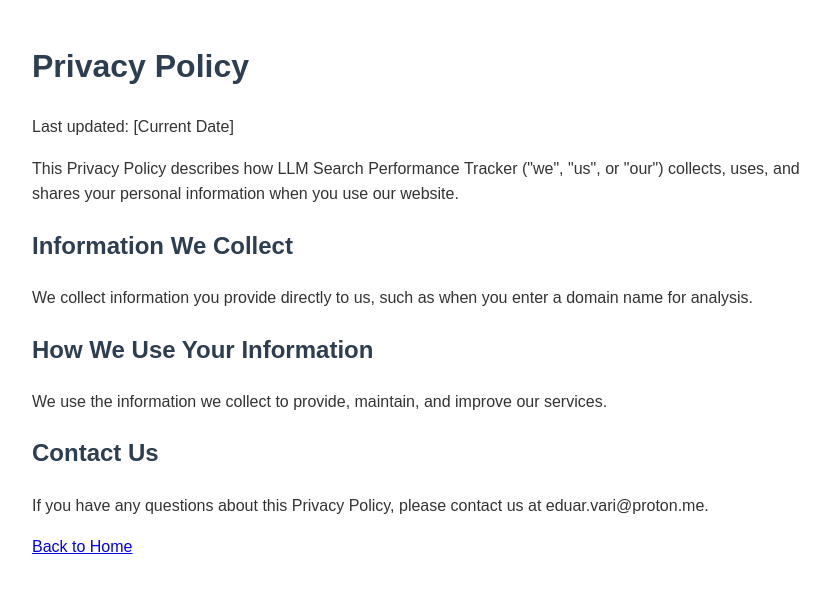
After one commit to BenUsername/rank4ai, a Python web app: template templates/privacy_policy.html in a window 1280 px wide. The commit adds this page. Shown: the top 593 px of the page, without its empty margins (208-1038 px from the left). Run offline with Jinja, Linux system fonts and the light colour scheme; the template is opened without the code that fills it, so the values that code supplies are empty.

Commit message:
minor ui impove

```diff
--- /dev/null
+++ b/templates/privacy_policy.html
@@ -0,0 +1,21 @@
+<!DOCTYPE html>
+<html lang="en">
+<head>
+    <meta charset="UTF-8">
+    <meta name="viewport" content="width=device-width, initial-scale=1.0">
+    <title>Privacy Policy - LLM Search Performance Tracker</title>
+    <link rel="stylesheet" href="{{ url_for('static', filename='styles.css') }}">
+</head>
+<body>
+    <h1>Privacy Policy</h1>
+    <p>Last updated: [Current Date]</p>
+    <p>This Privacy Policy describes how LLM Search Performance Tracker ("we", "us", or "our") collects, uses, and shares your personal information when you use our website.</p>
+    <h2>Information We Collect</h2>
+    <p>We collect information you provide directly to us, such as when you enter a domain name for analysis.</p>
+    <h2>How We Use Your Information</h2>
+    <p>We use the information we collect to provide, maintain, and improve our services.</p>
+    <h2>Contact Us</h2>
+    <p>If you have any questions about this Privacy Policy, please contact us at eduar.vari@proton.me.</p>
+    <a href="{{ url_for('index') }}">Back to Home</a>
+</body>
+</html>
```
Also changed, not shown: app.py (+14 -2 lines), templates/result.html (+2 -2 lines), templates/terms_of_service.html (added, +21 -0 lines).
